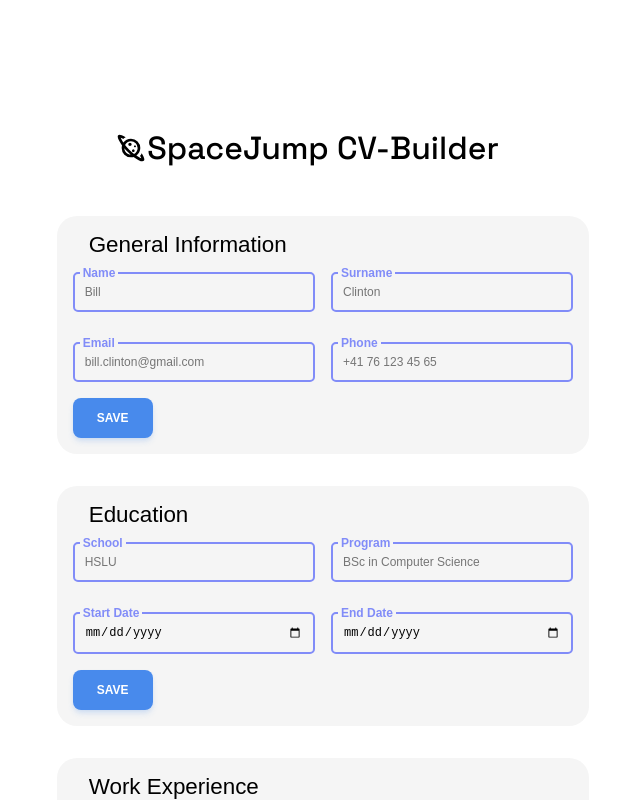
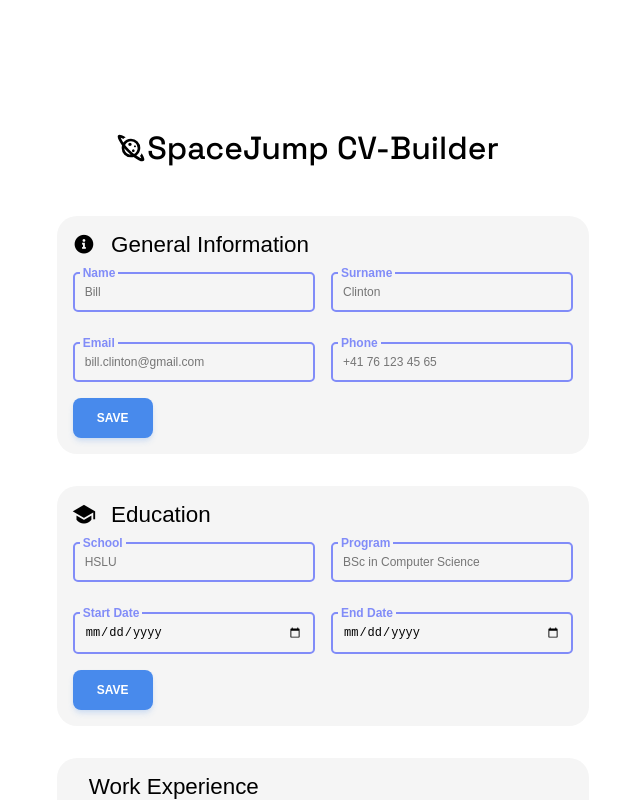
Before and after one commit to simonjaeggi/odinproject-cvbuilder, a React (Vite) app: page / in a window 1280 px wide. Shown: the whole page, without its empty margins (317-957 px from the left). Built offline with nearby package versions, Linux system fonts and the light colour scheme.

Commit message:
included icons

```diff
--- a/src/components/Form/EducationForm/EducationForm.tsx
+++ b/src/components/Form/EducationForm/EducationForm.tsx
@@ -12,7 +12,7 @@ function EducationForm() {
     };
     return (
         <div className="form-section">
-            <FormTitle title="Education"></FormTitle>
+            <FormTitle icon="ri-graduation-cap-fill" title="Education"></FormTitle>
             <div className="form-inputs">
                 <Input
                     isDisabled={!isEditable}
--- a/src/components/Form/InformationForm/InformationForm.tsx
+++ b/src/components/Form/InformationForm/InformationForm.tsx
@@ -12,7 +12,7 @@ function InformationForm() {
 
     return (
         <div className="form-section">
-            <FormTitle title="General Information"></FormTitle>
+            <FormTitle icon="ri-information-2-fill" title="General Information"></FormTitle>
 
             <div className="form-inputs">
                 <Input isDisabled={!isEditable} placeholder="Bill" label="Name"></Input>
```
